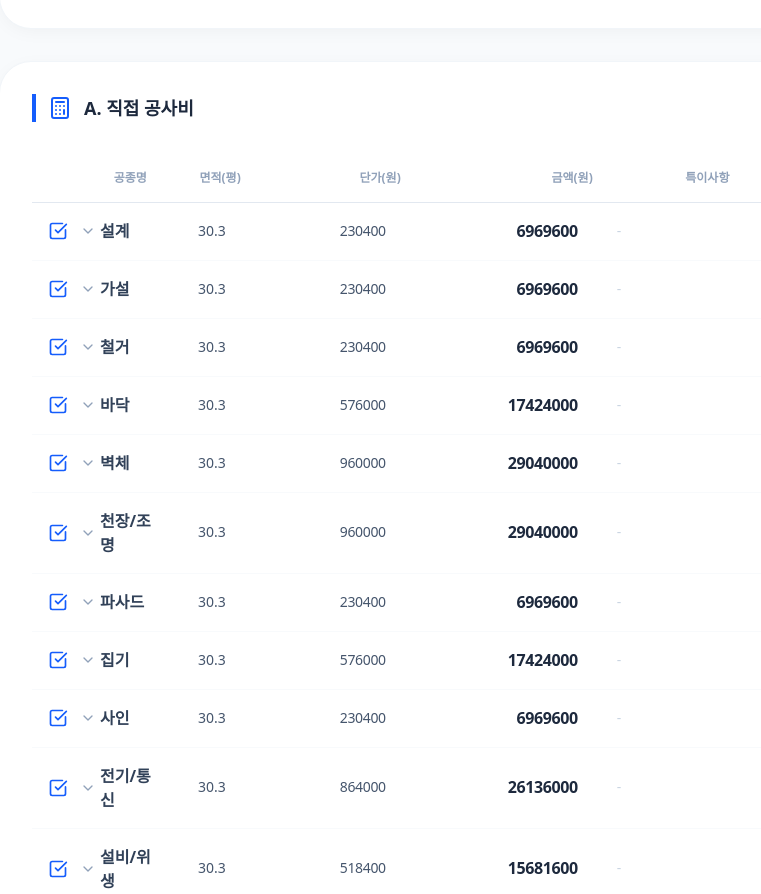
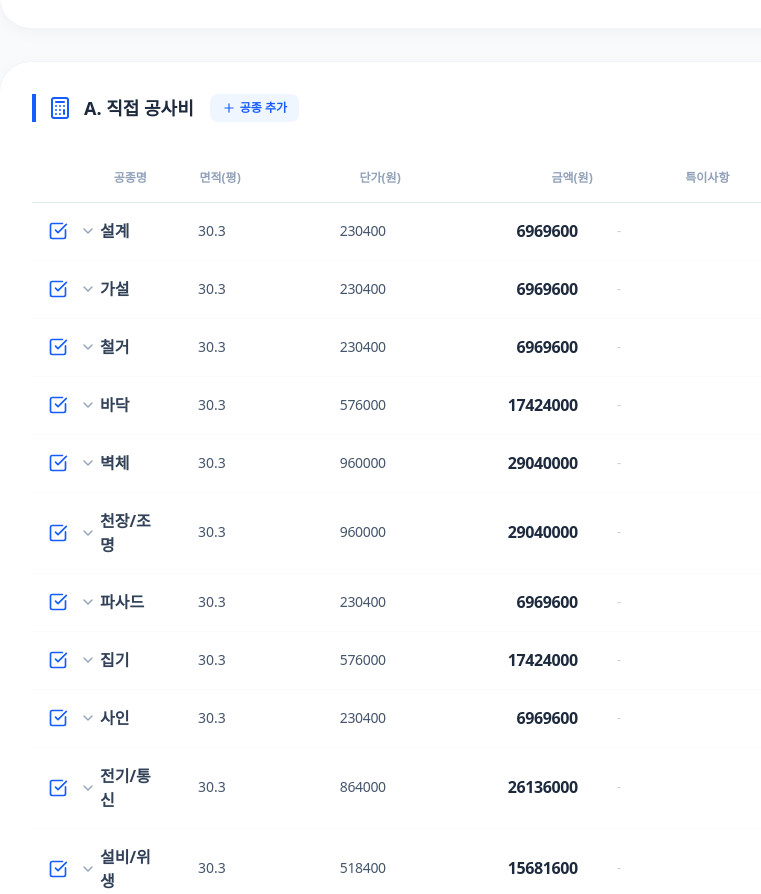
Before and after one commit to kyounghokim185/ipark-estimate-system, a Next.js app: page / in a window 1280 px wide. Shown: the part 1391-2285 px from the top of the page, without its empty margins (225-986 px from the left). Built offline with nearby package versions, Linux system fonts and the light colour scheme.

Commit message:
feat: Add custom scope functionality (add, edit name, delete)

```diff
--- a/src/app/page.tsx
+++ b/src/app/page.tsx
@@ -316,6 +316,35 @@ export default function Page() {
             }
             return s;
         }));
+    };
+
+    const handleAddScope = () => {
+        const newId = `custom-${Date.now()}`;
+        setDetailedScopes(prev => [
+            ...prev,
+            {
+                id: newId,
+                label: '새 공종',
+                active: true,
+                area: 100, // Default area
+                unitPrice: 0,
+                remarks: '',
+                isFixedRate: false,
+                details: [],
+                isExpanded: true,
+                isCustom: true // Mark as custom
+            }
+        ]);
+    };
+
+    const handleRemoveScope = (id: string) => {
+        if (confirm('정말 삭제하시겠습니까?')) {
+            setDetailedScopes(prev => prev.filter(s => s.id !== id));
+        }
+    };
+
+    const handleScopeLabelChange = (id: string, newLabel: string) => {
+        setDetailedScopes(prev => prev.map(s => s.id === id ? { ...s, label: newLabel } : s));
     };
 
     const addDetail = (scopeId: string) => {
@@ -941,9 +970,14 @@ export default function Page() {
                 {/* 4. Detailed List & Photos */}
                 <div id="section-detailed-list" className="bg-white rounded-[2rem] p-8 shadow-[0_4px_20px_-4px_rgba(0,0,0,0.05)] border border-slate-100 print:break-inside-avoid">
                     <div className="flex items-center justify-between mb-8">
-                        <h3 className="text-lg font-extrabold flex items-center gap-3 text-slate-800 border-l-4 border-blue-600 pl-3">
-                            <Calculator className="text-blue-600" size={24} /> A. 직접 공사비
-                        </h3>
+                        <div className="flex items-center gap-4">
+                            <h3 className="text-lg font-extrabold flex items-center gap-3 text-slate-800 border-l-4 border-blue-600 pl-3">
+                                <Calculator className="text-blue-600" size={24} /> A. 직접 공사비
+                            </h3>
+                            <button onClick={handleAddScope} className="text-xs bg-blue-50 text-blue-600 hover:bg-blue-100 px-3 py-1.5 rounded-lg flex items-center gap-1 transition-colors font-bold no-print">
+                                <Plus size={14} /> 공종 추가
+                            </button>
+                        </div>
                         {/* AI Button Removed */}
                     </div>
 
@@ -991,8 +1025,25 @@ export default function Page() {
                                                     </div>
                                                 </td>
                                                 <td className="py-4 font-bold text-slate-700 text-base align-middle">
-                                                    {scope.label}
-                                                    {scope.id === 'licensing' && <span className="ml-2 bg-red-100 text-red-600 text-[10px] px-2 py-0.5 rounded-full font-bold">필수</span>}
+                                                    {(scope as any).isCustom ? (
+                                                        <div className="flex items-center gap-2">
+                                                            <input
+                                                                type="text"
+                                                                value={scope.label}
+                                                                onChange={(e) => handleScopeLabelChange(scope.id, e.target.value)}
+                                                                className="w-32 bg-white border border-slate-200 rounded px-2 py-1 text-sm focus:border-blue-500 outline-none"
+                                                                placeholder="공종명 입력"
+                                                            />
+                                                            <button onClick={() => handleRemoveScope(scope.id)} className="text-slate-300 hover:text-red-500 p-1 rounded-full hover:bg-red-50 transition-colors" title="공종 삭제">
+                                                                <Trash2 size={16} />
+                                                            </button>
+                                                        </div>
+                                                    ) : (
+                                                        <>
+                                                            {scope.label}
+                                                            {scope.id === 'licensing' && <span className="ml-2 bg-red-100 text-red-600 text-[10px] px-2 py-0.5 rounded-full font-bold">필수</span>}
+                                                        </>
+                                                    )}
                                                 </td>
                                                 <td className="py-4 text-right align-middle">
                                                     <div className="relative inline-block">
```
